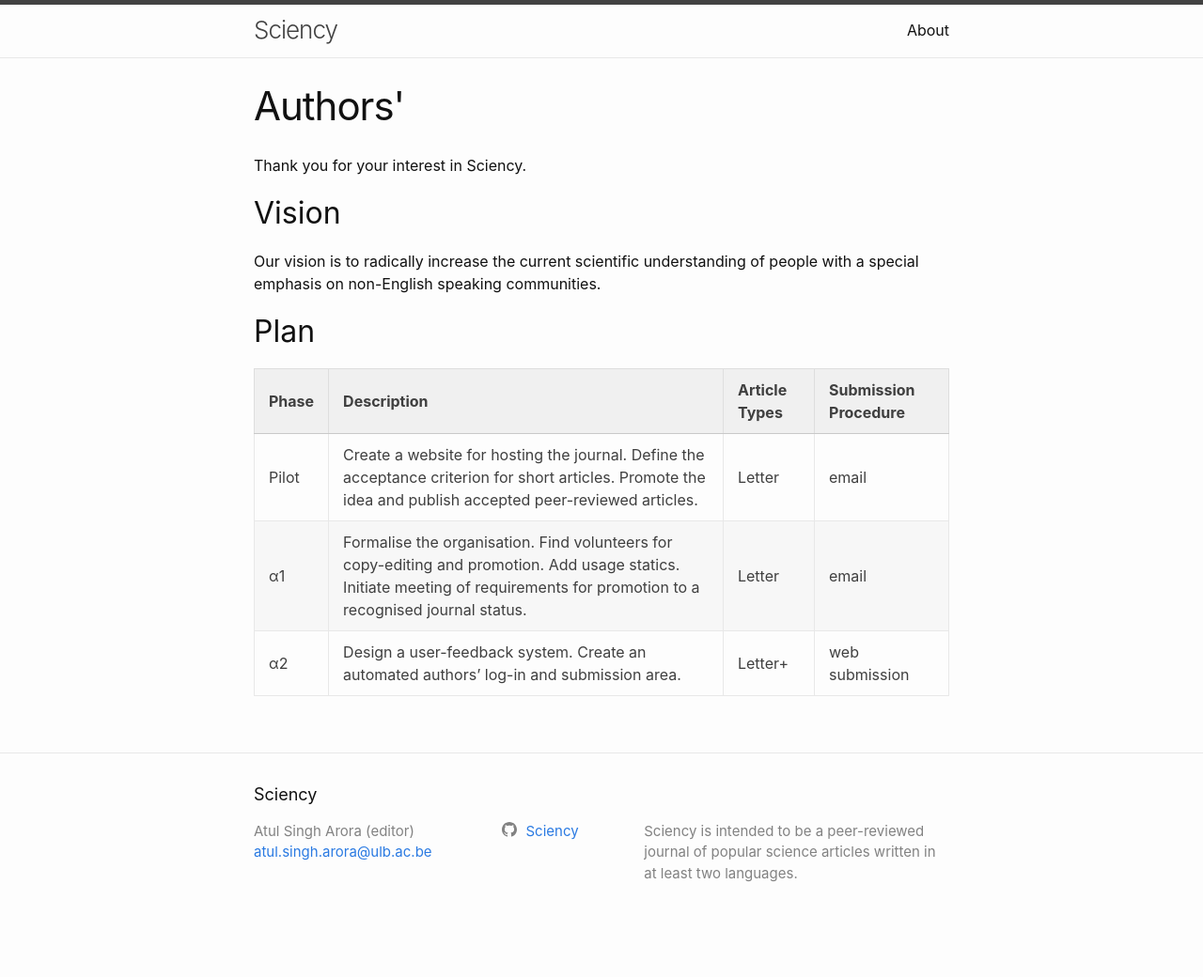
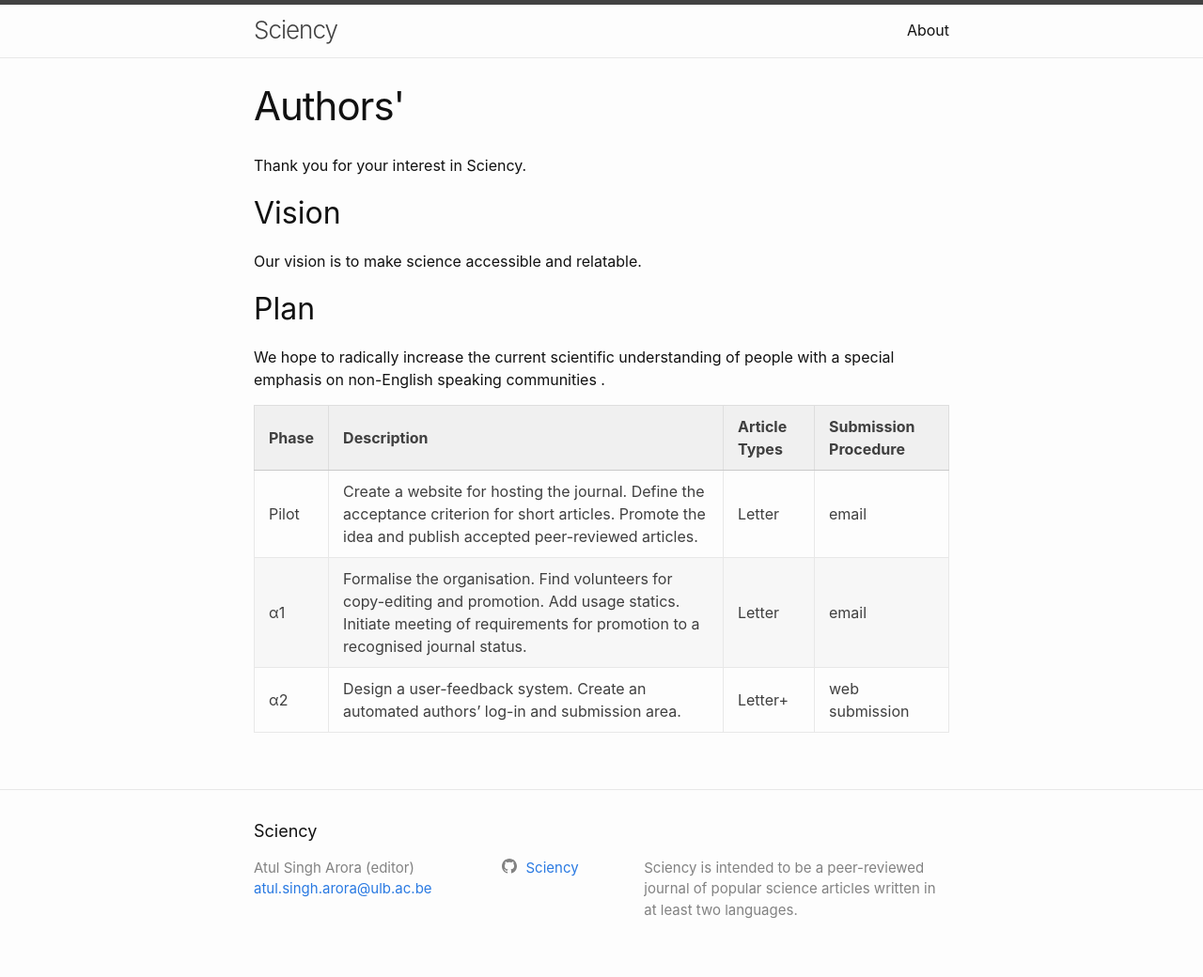
Before and after one commit to Sciency/sciency.github.com, a Jekyll site: the page built from authors.md, in a window 1280 px wide. Shown: the whole page at 94% size. Built offline with Jekyll 4.4.1, drawn with Linux system fonts in a browser that asks for light colours; before the commit the page ends 1001 px from its top, so only the background shows below that.

Commit message:
/ ‘authors.md’

```diff
--- a/authors.md
+++ b/authors.md
@@ -9,10 +9,13 @@ Thank you for your interest in Sciency.
 
 ## Vision
 
-Our vision is to radically increase the current scientific understanding of people with a special emphasis on non-English speaking communities.
+Our vision is to make science accessible and relatable.
+
 
 
 ## Plan
+
+We hope to radically increase the current scientific understanding of people with a special emphasis on non-English speaking communities .
 
 | Phase | Description | Article Types | Submission Procedure |
 |:---|:--|:--|:--|:--|
```
